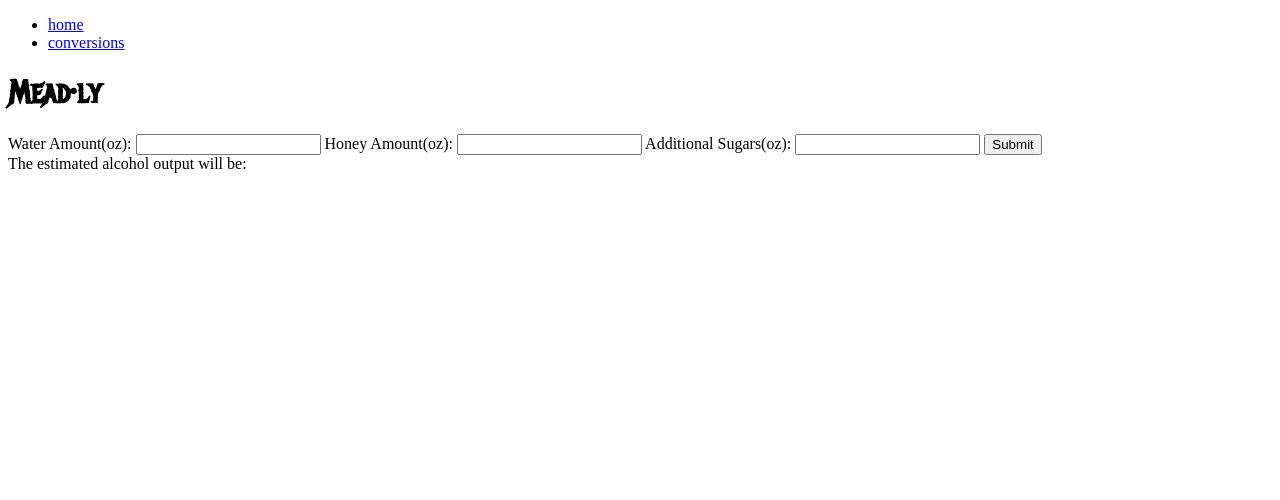
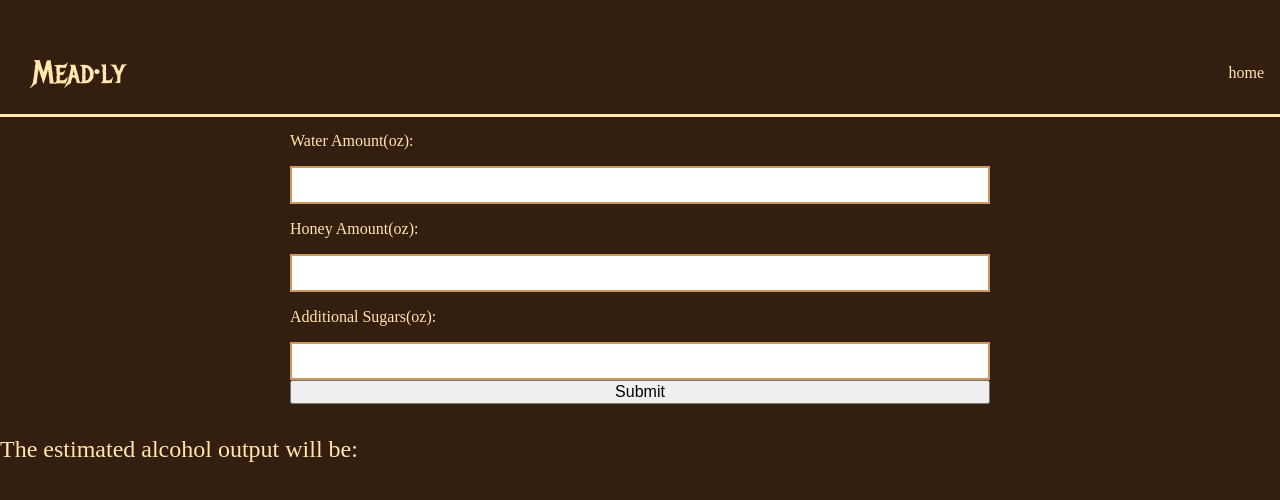
Before and after one commit to GReichman/Mead-Helper, a website: page conversion.html in a window 1280 px wide. Drawn offline with Linux system fonts and the light colour scheme.

Commit message:
conversion styling

```diff
--- a/conversion.html
+++ b/conversion.html
@@ -20,22 +20,17 @@
 </head>
 
 <body>
-    <header>
+    <header class="header">
+        <a href="index.html"><h1>Mead•ly</h1></a>
         <div class="site-nav">
             <ul>
-                <li><a href="index.html">home</a></li>
-                <li><a href="conversion.html">conversions</a></li>
+                <li><a href="conversion.html">home</a></li>
             </ul>
         </div>
+
     </header>
 
     <main>
-<h1 style="
-font-family: 'Metal Mania', cursive;
-font-weight: bold;
-font-style: normal;
-
-    ">Mead•ly</h1>
         <div class="input">
             <form onSubmit="submitForm();return false">
                 <label for="water_content">Water Amount(oz):</label>
@@ -51,8 +46,9 @@ font-style: normal;
             </form>
         </div>
 
-        <div class="output" id="output">
-           The estimated alcohol output will be:
+        <div class="output">
+            <p id="output">The estimated alcohol output will be: </p>
+
         </div>
 
 
--- /dev/null
+++ b/scss/partials/_structure.scss
@@ -0,0 +1,62 @@
+body {
+    background-color: $background-color;
+    margin: 0;
+    padding: 0;
+}
+
+.header {
+    margin: 0;
+    display: flex;
+    justify-content: space-between;
+    position: fixed;
+    background-color: $background-color;
+    width: 100vw;
+    border-bottom: 3px solid $header-color;
+
+    h1 {
+        margin-left: 1em;
+    }
+
+    a {
+        text-decoration: none;
+    }
+
+    ul {
+        display: flex;
+        flex-direction: row;
+
+        li {
+            justify-content: space-around;
+            padding: 1em;
+        }
+    }
+}
+
+main {
+    position: relative;
+    top: 100px;
+}
+
+form {
+    max-width: 700px;
+    margin: 2em auto;
+    color: $header-color;
+    font-family: $body-font;
+
+    label, input, textarea {
+        box-sizing: border-box;
+        display: block;
+        width: 100%;
+        font-size: 1em;
+    }
+
+    input[type="number"], textarea {
+        border: 2px solid $accent-color;
+        padding: .5em;
+    }
+
+    label {
+        margin: 1em 0 1em 0;
+    }
+
+}
--- /dev/null
+++ b/scss/partials/_typography.scss
@@ -0,0 +1,25 @@
+h1, h2, h3 {
+    font-family: $header-font;
+    font-weight: 400;
+    color: $header-color;
+}
+
+li {
+    list-style: none;
+
+    a {
+        text-decoration: none;
+        color: $header-color;
+        font-family: $body-font;
+        font-size: 1em;
+
+        &:hover {
+            color: $accent-color;
+        }
+    }
+}
+
+p {
+    color: $header-color;
+    font-size: 1.5em;
+}
--- a/scss/style.scss
+++ b/scss/style.scss
@@ -0,0 +1,16 @@
+/* COLORS */
+
+$background-color: #331E10;
+$header-color: #ffe7ae;
+$accent-color: #C99B5A;
+
+/* FONTS */
+
+$header-font: "Metal Mania", sans-serif;
+$body-font: "monarcha", serif;
+
+
+/* IMPORTS */
+
+@import "partials/structure";
+@import "partials/typography";
```
Also changed, not shown: index.html (+15 -3 lines), css/style.css, img/honeyjar.jpg (added).
